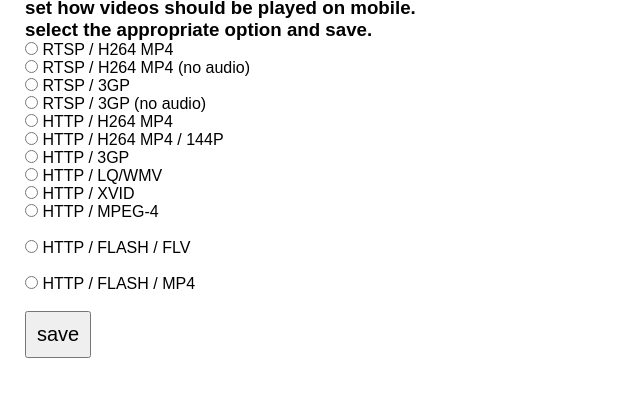
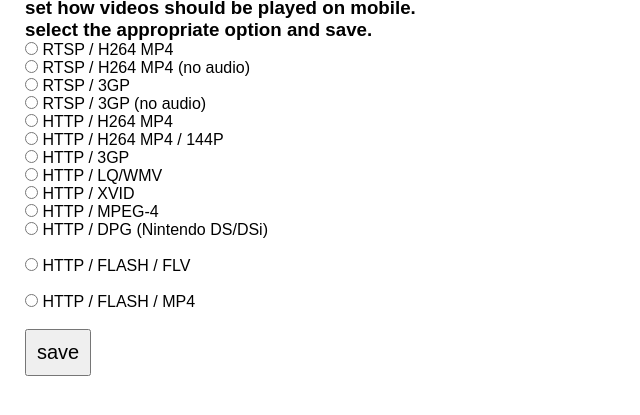
Before and after one commit to ftde0/yt2009, a website: page mobile/playback_setup_basic.htm in a window 1280 px wide. Shown: the part 85-500 px from the top of the page, without its empty margins (0-640 px from the left). Drawn offline with Linux system fonts and the light colour scheme.

Commit message:
Add files via upload

```diff
--- a/mobile/playback_setup_basic.htm
+++ b/mobile/playback_setup_basic.htm
@@ -30,7 +30,9 @@
         <input type="radio" id="http_xvid" value="http_xvid" name="playback_option">
         <label for="http_xvid">HTTP / XVID</label><br>
         <input type="radio" id="http_mpeg4" value="http_mpeg4" name="playback_option">
-        <label for="http_mpeg4">HTTP / MPEG-4</label><br><br>
+        <label for="http_mpeg4">HTTP / MPEG-4</label><br>
+        <input type="radio" id="http_dpg" value="http_dpg" name="playback_option">
+        <label for="http_dpg">HTTP / DPG (Nintendo DS/DSi)</label><br><br>
         <input type="radio" id="http_flash_flv" value="http_flash_flv" name="playback_option">
         <label for="http_flash_flv">HTTP / FLASH / FLV</label><br><br>
         <input type="radio" id="http_flash_mp4" value="http_flash_mp4" name="playback_option">
```
Also changed, not shown: mobile/playback_setup.htm (+1 -0 lines).
